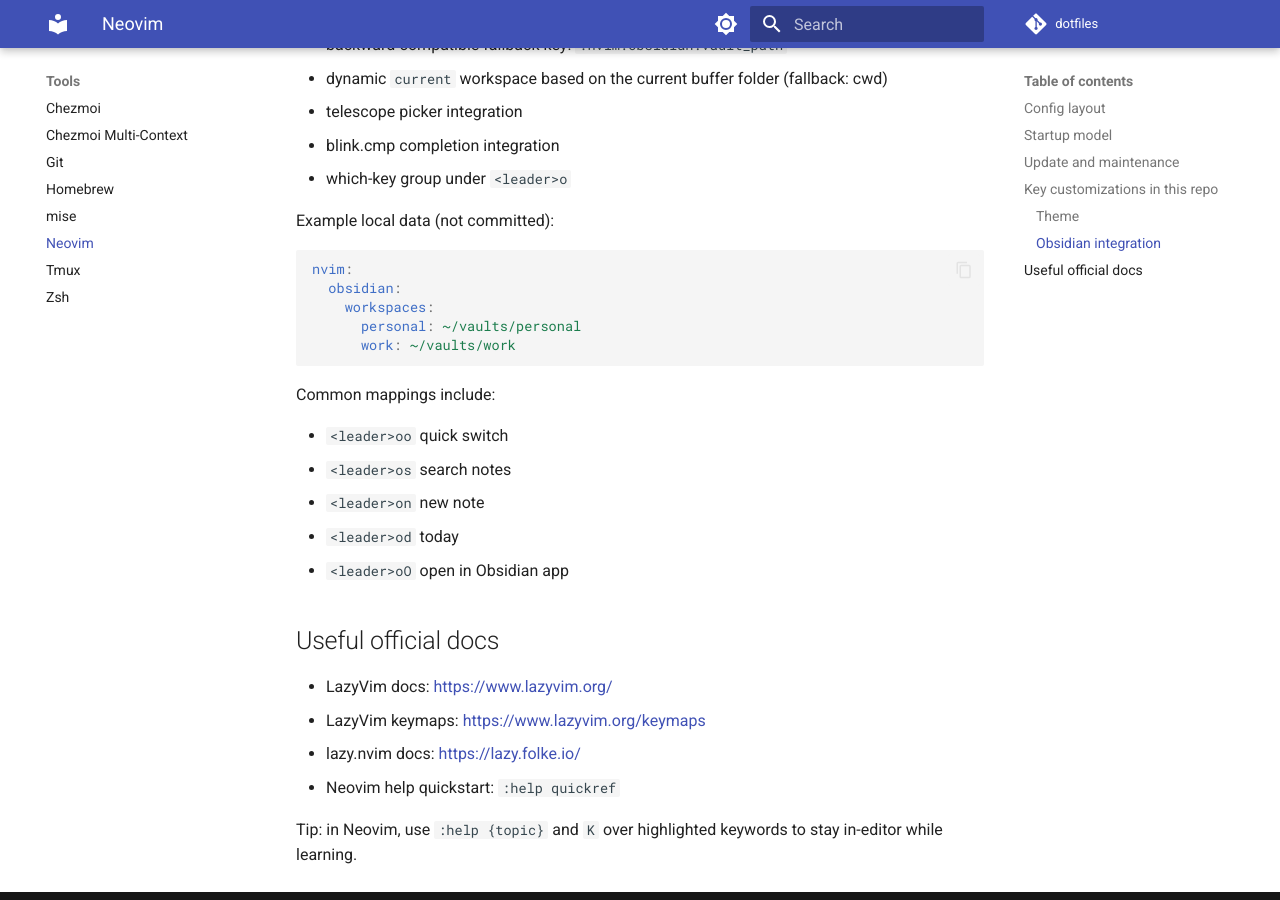
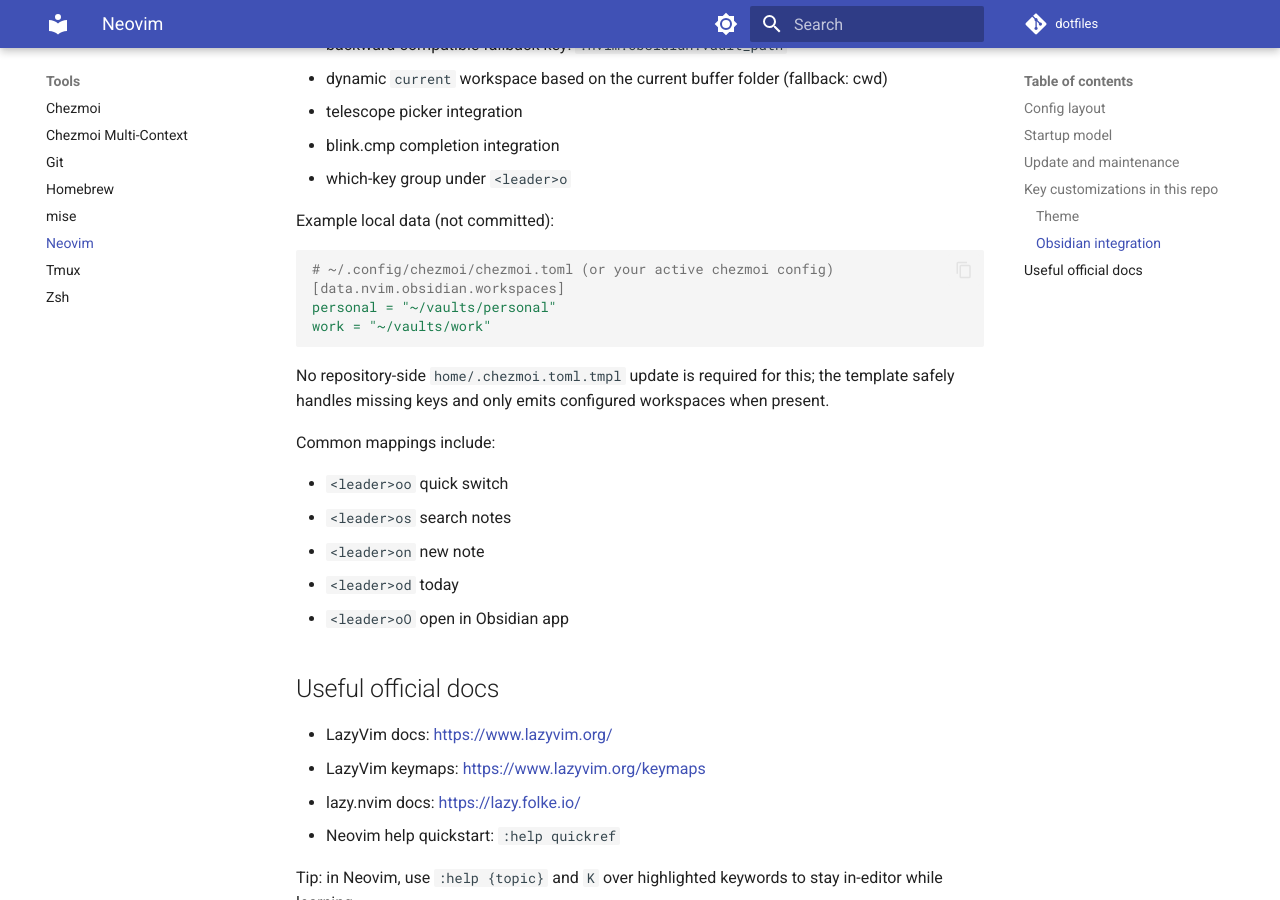
Before and after one commit to harrymasson/dotfiles, an MkDocs documentation site: the page built from docs/tools/neovim.md, in a window 1280 px wide and 900 px high, scrolled down 1708 px. Built offline with MkDocs 1.6.1 and Material for MkDocs 9.7.7, drawn with Linux system fonts in a browser that asks for light colours; comment, search, counter and statistics services are not loaded.

Commit message:
nvim: make obsidian template data lookup nil-safe

````diff
--- a/docs/tools/neovim.md
+++ b/docs/tools/neovim.md
@@ -57,12 +57,13 @@ After confirming updates work, commit the updated `lazy-lock.json`.
 Example local data (not committed):
 
 ```yaml
-nvim:
-  obsidian:
-    workspaces:
-      personal: ~/vaults/personal
-      work: ~/vaults/work
+# ~/.config/chezmoi/chezmoi.toml (or your active chezmoi config)
+[data.nvim.obsidian.workspaces]
+personal = "~/vaults/personal"
+work = "~/vaults/work"
 ```
+
+No repository-side `home/.chezmoi.toml.tmpl` update is required for this; the template safely handles missing keys and only emits configured workspaces when present.
 
 Common mappings include:
 
````
Also changed, not shown: 1 other file.
